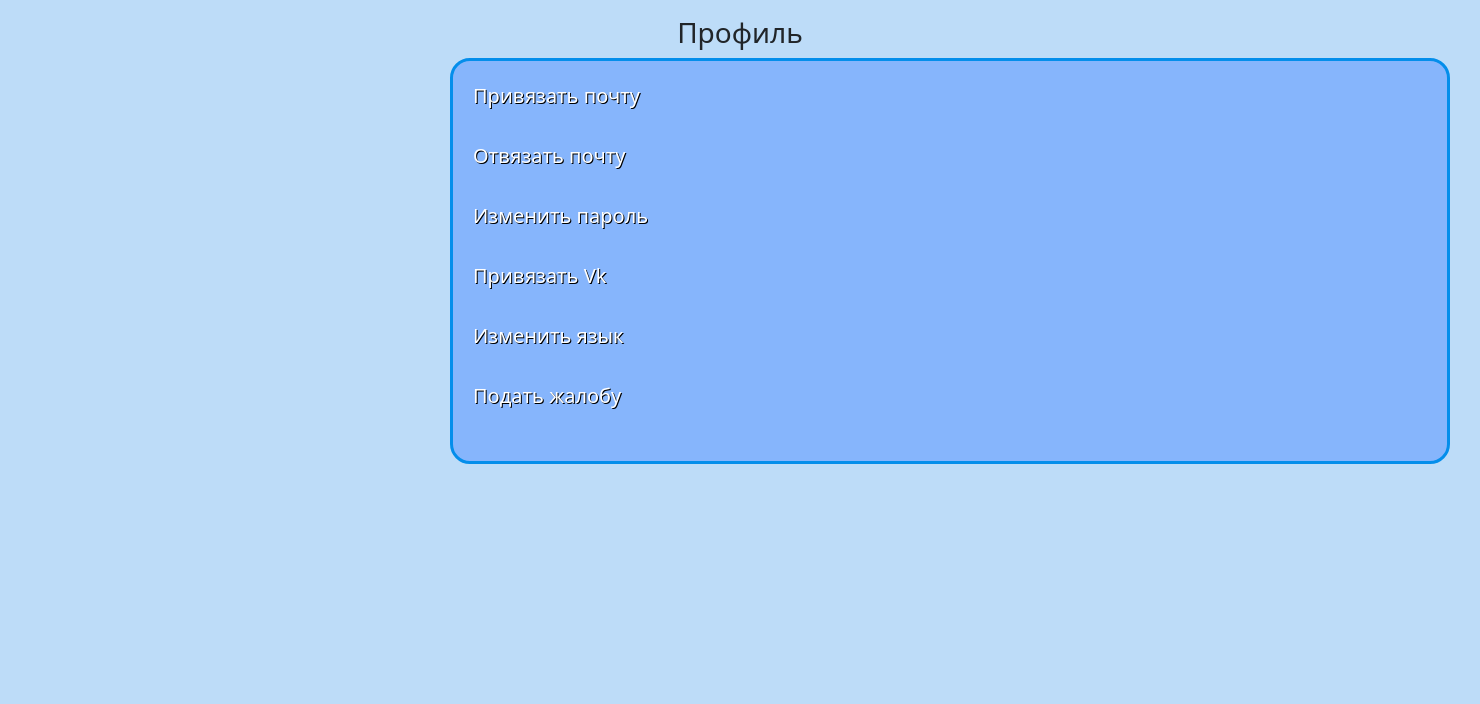
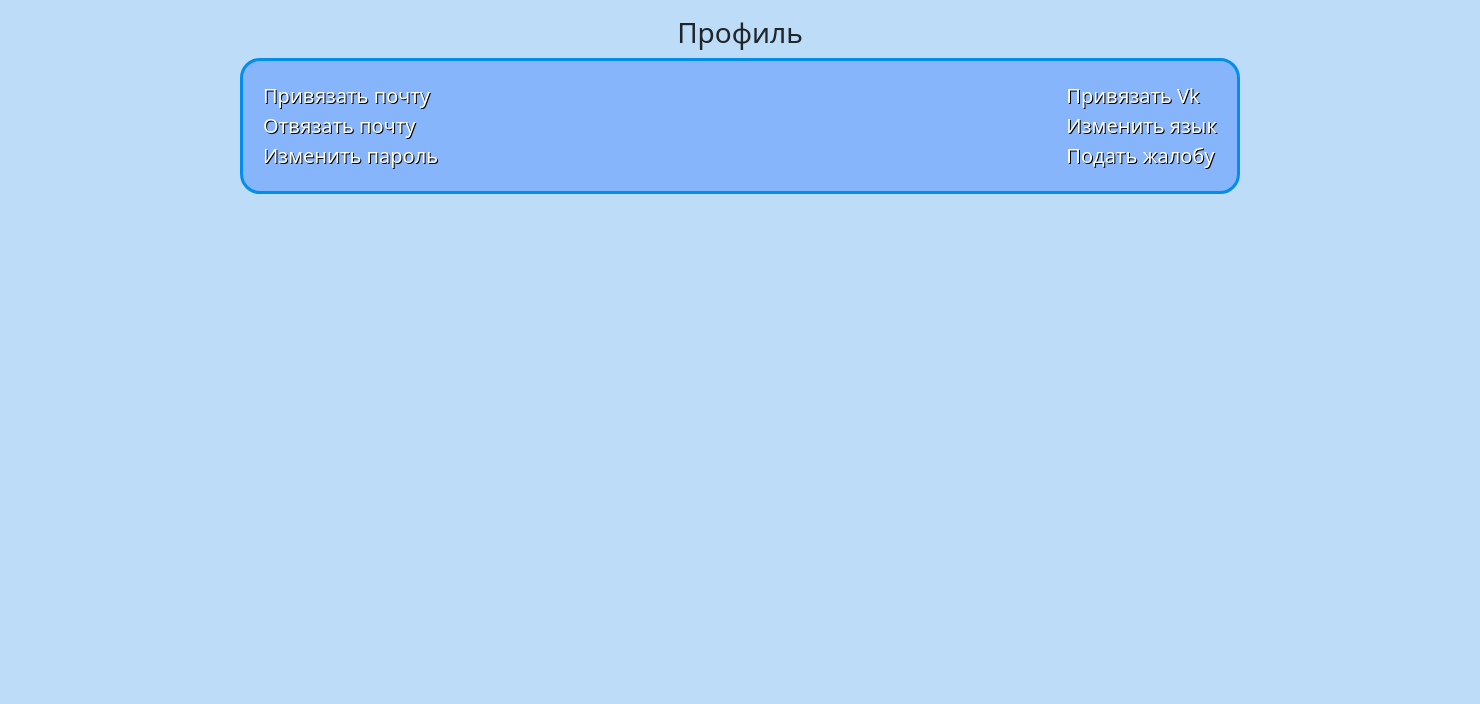
Before and after one commit to TEMTEMCTH/sushisite, a Django app: page /settings/ in a window 1480 px wide. Shown: the part 39-743 px from the top of the page. Run offline with Django 5.2, Linux system fonts and the light colour scheme.

Commit message:
fix settings

```diff
--- a/boot/home/static/style.css
+++ b/boot/home/static/style.css
@@ -223,35 +223,37 @@ h2{
     padding-right: 420px;
     margin-top: 10px;
 }
-.one{
-    display: block;
-    text-decoration: none;
-    color: white;
-    text-shadow: black 1px 1px;
-    font-size: 20px;
-    margin-bottom: 30px;
-    margin-left: auto;
-}
-.two{
-    display: block;
-    text-decoration: none;
-    color: white;
-    text-shadow: black 1px 1px;
-    font-size: 20px;
-    margin-bottom: 30px;
-    margin-right: auto;
-}
-.container_set{
-    border-radius: 20px;
-    padding-left: 60px;
-    padding: 0px 10px;
-    background-color: rgb(134, 181, 252);
-    width: 1000px;
-    margin-left: 450px;
-    padding: 20px 20px;
-    border: solid rgb(4, 142, 235);
-}
 h3{
     display: flex;
     justify-content: center;
 }
+
+.container_set{
+    border-radius: 20px;
+        padding: 0px 10px;
+    background-color: rgb(134, 181, 252);
+    width: 1000px;
+    margin-left: auto;
+    margin-right: auto;
+    padding: 20px 20px;
+    border: solid rgb(4, 142, 235);
+    display: flex;
+    justify-content: space-between;
+}
+
+.one a{
+    display: block;
+    color: white;
+    text-shadow: black 1px 1px;
+    font-size: 20px;
+    text-decoration: none;
+}
+
+.two a{
+    display: block;
+    color: white;
+    text-shadow: black 1px 1px;
+    font-size: 20px;
+    text-decoration: none;
+
+}
--- a/boot/home/templates/settings.html
+++ b/boot/home/templates/settings.html
@@ -5,22 +5,25 @@
 {% block content %}
 <header class="head">
     <ul>
-        <li><a href="{% url 'HomePage' %}" >Главная</a></li>
+        <li><a href="{% url 'HomePage' %}">Главная</a></li>
         <li><a href="{% url 'ShopPage' %}">Магазин</a></li>
         <li><a href="{% url 'BasketPage' %}">Корзина</a></li>
         <li><a href="{% url 'AboutUsPage' %}">О нас</a></li>
-        <li><a href="{% url 'SettingsPage' %}"class="active">Настройки</a></li>
+        <li><a href="{% url 'SettingsPage' %}" class="active">Настройки</a></li>
     </ul>
 </header>
 <h3>Профиль</h3>
 <div class="container_set">
-    <a class="one" href="">Привязать почту</a>
-    <a class="one" href="">Отвязать почту</a>
-    <a class="one" href="">Изменить пароль</a>
-    <a class="two" href="">Привязать Vk</a>
-    <a class="two" href="">Изменить язык</a>
-    <a class="two" href="">Подать жалобу</a>
-
+    <div class="one">
+        <a href="#">Привязать почту</a>
+        <a href="#">Отвязать почту</a>
+        <a href="#">Изменить пароль</a>
+    </div>
+    <div class="two">
+        <a href="#">Привязать Vk</a>
+        <a href="#">Изменить язык</a>
+        <a href="#">Подать жалобу</a>
+    </div>
 
 </div>
 {% endblock %}
```
